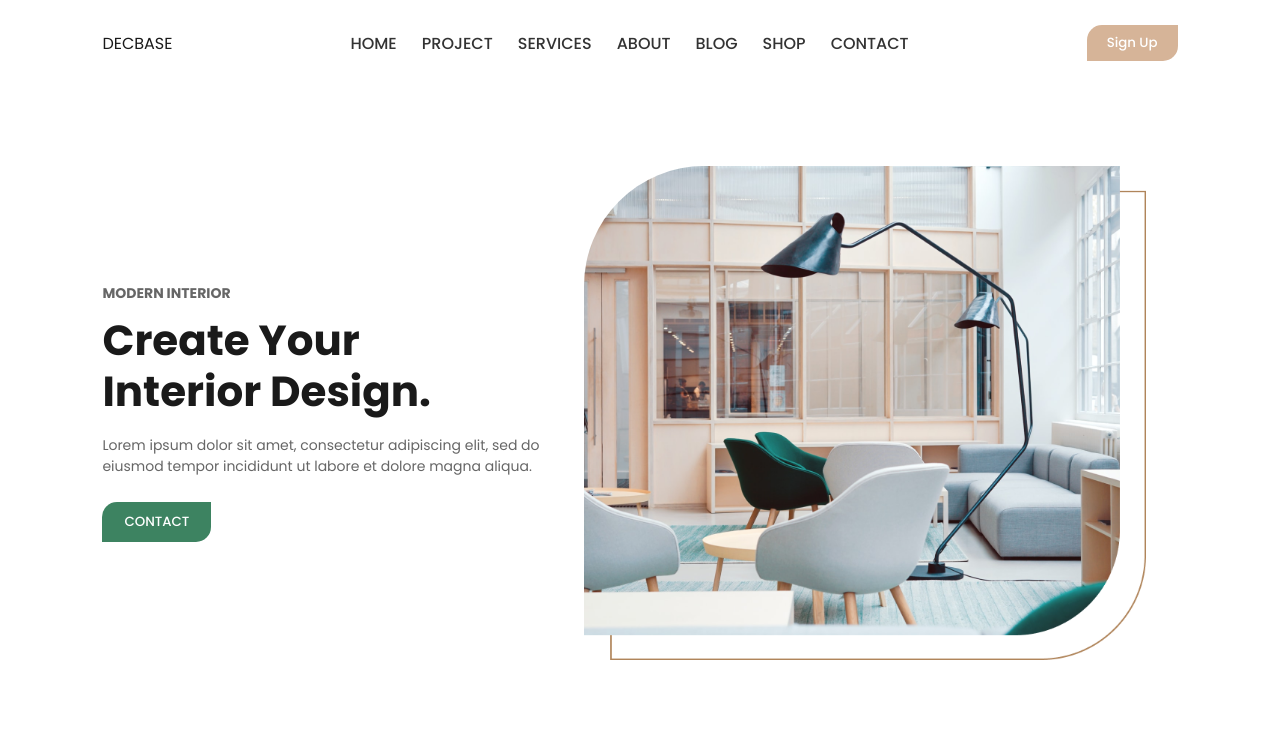
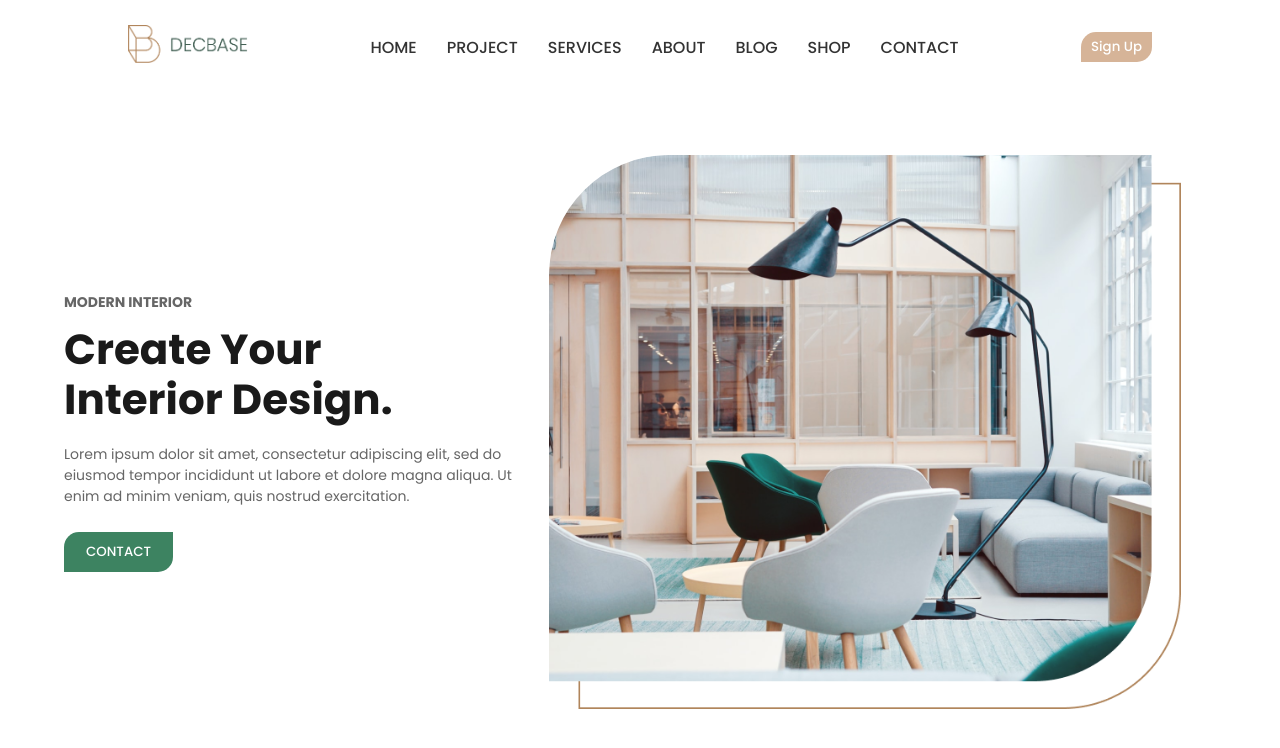
Before and after one commit to saidkamol1203/figma_1, a plain HTML site: page index.html in a window 1280 px wide. Drawn offline with Linux system fonts and the light colour scheme.

Commit message:
yangiliklar qilindi

```diff
--- a/index.html
+++ b/index.html
@@ -1,5 +1,6 @@
 <!DOCTYPE html>
 <html lang="en">
+
 <head>
   <meta charset="UTF-8" />
   <meta name="viewport" content="width=device-width, initial-scale=1.0" />
@@ -7,11 +8,12 @@
   <link rel="stylesheet" href="style.css" />
   <link href="https://fonts.googleapis.com/css2?family=Poppins:wght@400;500;600;700&display=swap" rel="stylesheet">
 </head>
+
 <body>
   <header>
     <div class="container">
       <div class="logo">
-        <span>DECBASE</span>
+        <img src="rasmlar/0803dc4d4fecf5111ccdbfbb280bfcfb3e5e7e64.png" alt="rasmlar">
       </div>
       <nav>
         <ul>
@@ -32,7 +34,9 @@
     <div class="hero-content">
       <h5>MODERN INTERIOR</h5>
       <h1>Create Your<br>Interior Design.</h1>
-      <p>Lorem ipsum dolor sit amet, consectetur adipiscing elit, sed do eiusmod tempor incididunt ut labore et dolore magna aliqua.</p>
+      <p>Lorem ipsum dolor sit amet, consectetur adipiscing elit, sed do eiusmod
+        tempor incididunt ut labore et dolore magna aliqua. Ut enim ad minim
+        veniam, quis nostrud exercitation.</p>
       <button class="contact-btn">CONTACT</button>
     </div>
     <div class="hero-image">
@@ -40,4 +44,5 @@
     </div>
   </section>
 </body>
+
 </html>
--- a/style.css
+++ b/style.css
@@ -12,9 +12,9 @@ body {
 
 header {
   width: 100%;
-  padding: 25px 8%;
+  padding: 25px 10%;
   display: flex;
-  justify-content: space-evenly;
+  justify-content: space-between;
   align-items: center;
 }
 
@@ -24,27 +24,15 @@ header .container {
   justify-content: space-between;
   align-items: center;
 }
-
-/* .logo {
-    display: flex;
-    align-items: center;
-    gap: 8px;
-  }
-
-  .logo img {
-    width: 25px;
-    height: 25px;
-  }
-
-   .logo span {
-    font-weight: 600;
-    color: #4a4a4a;
-  }  */
+.logo img {
+  width: 120px;
+}
 
 nav ul {
   display: flex;
   list-style: none;
-  gap: 25px;
+  gap: 30px;
+  height: 30%;
 }
 
 nav ul li a {
@@ -56,7 +44,7 @@ nav ul li a {
 .signup-btn {
     background-color: #d6b498;
     border: none;
-    padding: 8px 20px;
+    padding: 5px 10px;
     border-top-left-radius: 15px;
     border-bottom-right-radius: 15px;
     color: #fff;
@@ -67,7 +55,7 @@ nav ul li a {
   display: flex;
   align-items: center;
   justify-content: space-between;
-  padding: 80px 8%;
+  padding: 60px 5%;
 }
 
 .hero-content {
```
